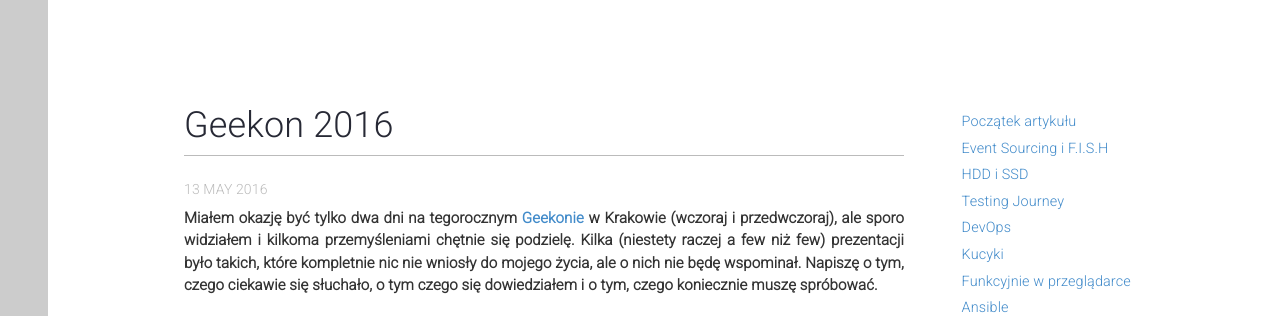
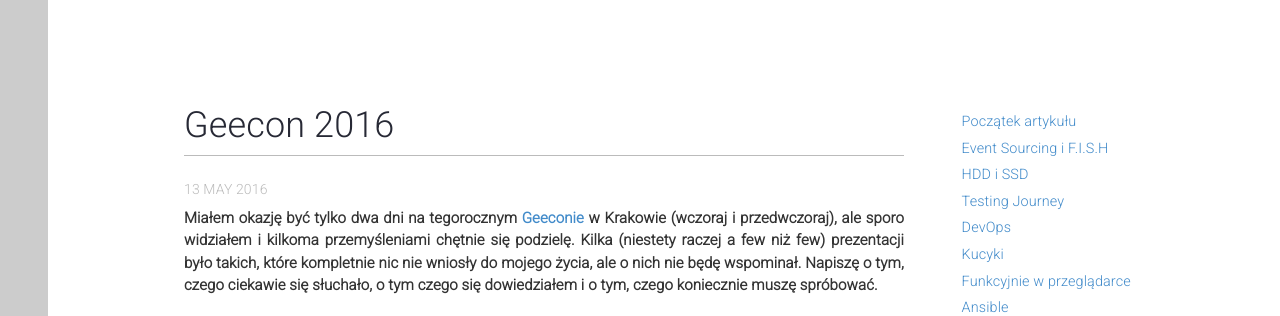
Before and after one commit to dzikowski/dzikowski.github.io, a Jekyll site: the page built from _posts/2016-05-13-geecon-2016.md, in a window 1280 px wide and 900 px high. Shown: the part 203-519 px from the top of the window. Built offline with Jekyll 4.4.1, drawn with Linux system fonts in a browser that asks for light colours; nearby versions of some CDN libraries.

Commit message:
fixed typos

```diff
--- a/_posts/2016-05-13-geekon-2016.md
+++ b/_posts/2016-05-13-geecon-2016.md
@@ -1,14 +1,14 @@
 ---
-title: Geekon 2016
+title: Geecon 2016
 layout: post
 tags:
 description: |
-    Miałem okazję być tylko dwa dni na tegorocznym <a href="http://2016.geecon.org">Geekonie</a> w Krakowie (wczoraj i przedwczoraj), ale sporo widziałem i kilkoma przemyśleniami chętnie się podzielę.
+    Miałem okazję być tylko dwa dni na tegorocznym <a href="http://2016.geecon.org">Geeconie</a> w Krakowie (wczoraj i przedwczoraj), ale sporo widziałem i kilkoma przemyśleniami chętnie się podzielę.
     Kilka (niestety raczej <emph>a few</emph> niż <emph>few</emph>) prezentacji było takich, które kompletnie nic nie wniosły do mojego życia, ale o nich nie będę wspominał.
     Napiszę o tym, czego ciekawie się słuchało, o tym czego się dowiedziałem i o tym, czego koniecznie muszę spróbować.
 ---
 
-![Geekon 2016](/assets/img/posts/geekon2016.jpg)
+![Geecon 2016](/assets/img/posts/geekon2016.jpg)
 
 
 ## Event Sourcing i F.I.S.H
```
